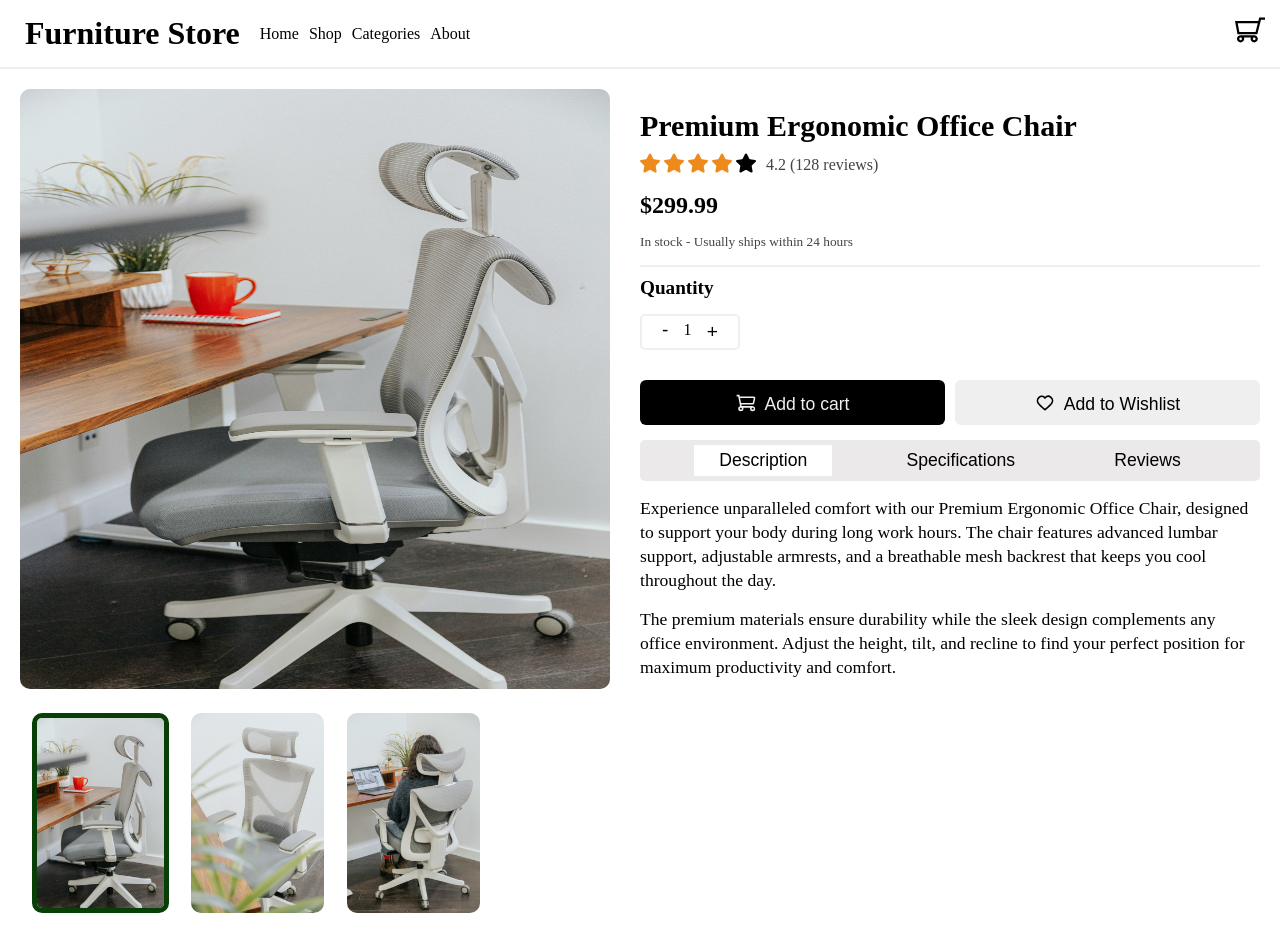
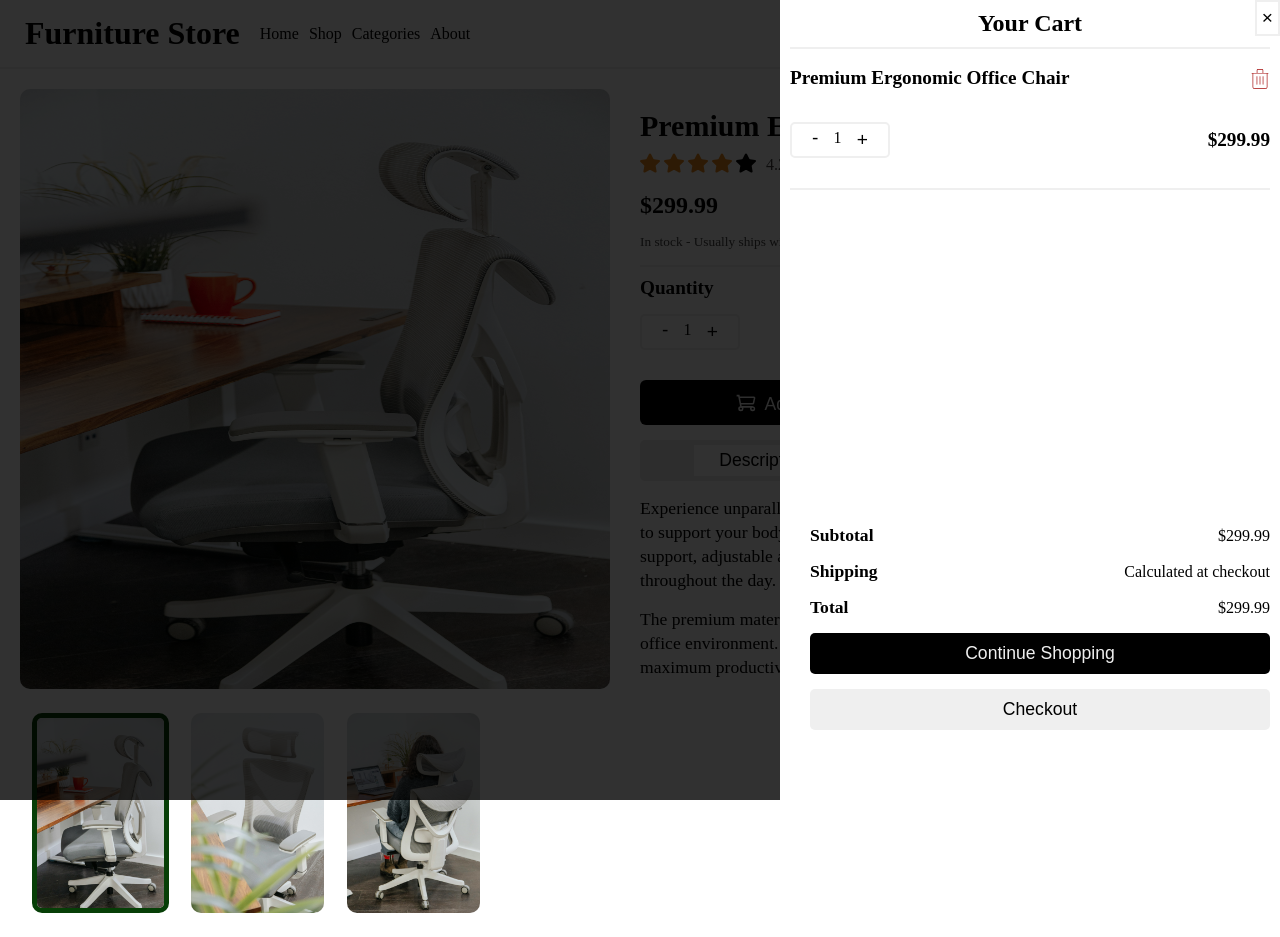
Before and after one commit to jdwilkin4/lightbox-viewer, a plain HTML site: page index.html in a window 1280 px wide. Drawn offline with Linux system fonts and the light colour scheme.

Commit message:
feat: adding styles and markup for filled cart

```diff
--- a/index.html
+++ b/index.html
@@ -39,7 +39,7 @@
       </nav>
       <div class="hamburger-menu">
         <nav class="mobile-nav">
-          <button>&times;</button>
+          <button class="close-btn btn">&times;</button>
           <ul>
             <li><a class="nav-link" href="#">Home</a></li>
             <li><a class="nav-link" href="#">Shop</a></li>
@@ -85,8 +85,8 @@
           fill="#000000"
           version="1.1"
           id="Capa_1"
-          width="30px"
-          height="30px"
+          width="20px"
+          height="20px"
           viewBox="0 0 902.86 902.86"
           xml:space="preserve"
         >
@@ -103,6 +103,71 @@
         </svg>
       </button>
     </header>
+    <!--Cart Side panel-->
+    <div class="cart-container">
+      <div class="cart-sidepanel">
+        <h2>Your Cart <span class="total-items-in-cart">1</span></h2>
+        <button class="close-btn btn">&times;</button>
+        <hr />
+        <div class="msg-and-continue-shopping-btn-container">
+          <p class="sidepanel-msg">
+            Your cart is empty. Add some products to see them here.
+          </p>
+          <button class="continue-shopping-btn">Continue Shopping</button>
+        </div>
+        <div class="filled-cart-container">
+          <div class="item-price-container">
+            <div class="flex-container">
+              <p class="item-name">Premium Ergonomic Office Chair</p>
+              <button class="trash-can-btn">
+                <svg
+                  xmlns="http://www.w3.org/2000/svg"
+                  xmlns:xlink="http://www.w3.org/1999/xlink"
+                  fill="#000000"
+                  height="20px"
+                  width="20px"
+                  version="1.1"
+                  class="trash-can-icon"
+                  viewBox="0 0 60.167 60.167"
+                  xml:space="preserve"
+                >
+                  <path
+                    d="M54.5,11.667H39.88V3.91c0-2.156-1.754-3.91-3.91-3.91H24.196c-2.156,0-3.91,1.754-3.91,3.91v7.756H5.667  c-0.552,0-1,0.448-1,1s0.448,1,1,1h2.042v40.5c0,3.309,2.691,6,6,6h32.75c3.309,0,6-2.691,6-6v-40.5H54.5c0.552,0,1-0.448,1-1  S55.052,11.667,54.5,11.667z M22.286,3.91c0-1.053,0.857-1.91,1.91-1.91H35.97c1.053,0,1.91,0.857,1.91,1.91v7.756H22.286V3.91z   M50.458,54.167c0,2.206-1.794,4-4,4h-32.75c-2.206,0-4-1.794-4-4v-40.5h40.75V54.167z M38.255,46.153V22.847c0-0.552,0.448-1,1-1  s1,0.448,1,1v23.306c0,0.552-0.448,1-1,1S38.255,46.706,38.255,46.153z M29.083,46.153V22.847c0-0.552,0.448-1,1-1s1,0.448,1,1  v23.306c0,0.552-0.448,1-1,1S29.083,46.706,29.083,46.153z M19.911,46.153V22.847c0-0.552,0.448-1,1-1s1,0.448,1,1v23.306  c0,0.552-0.448,1-1,1S19.911,46.706,19.911,46.153z"
+                  />
+                </svg>
+              </button>
+            </div>
+            <div class="flex-container">
+              <div class="quantity-btn-container">
+                <button class="decrement-btn">-</button>
+                <span class="quantity">1</span>
+                <button class="increment-btn">+</button>
+              </div>
+              <p class="current-item-total">$299.99</p>
+            </div>
+          </div>
+          <hr />
+          <div class="bottom-container">
+            <div class="subtotal-shipping-container flex-container">
+              <p>Subtotal</p>
+              <p>$299.99</p>
+            </div>
+            <div class="subtotal-shipping-container flex-container">
+              <p>Shipping</p>
+              <p>Calculated at checkout</p>
+            </div>
+            <div class="subtotal-shipping-container flex-container">
+              <p>Total</p>
+              <p>$299.99</p>
+            </div>
+            <button class="continue-shopping-btn fill-cart-btn">
+              Continue Shopping
+            </button>
+            <button class="checkout-btn fill-cart-btn">Checkout</button>
+          </div>
+        </div>
+      </div>
+    </div>
     <hr class="divider" />
     <main>
       <div class="featured-images-container">
--- a/styles.css
+++ b/styles.css
@@ -10,6 +10,7 @@
   --black: #000;
   --transparent-black: #000000ce;
   --dark-green: #073f07;
+  --red: #a40d0d;
   --white: #fff;
   --light-grey: #efefef;
   --grey: #ebe9e9;
@@ -91,30 +92,155 @@ header {
 
 .hamburger-btn {
   position: absolute;
-  top: 15px;
+  top: 20px;
   right: 15%;
   background: none;
   border: none;
 }
 
-.hamburger-menu {
-  display: none;
+.hamburger-menu,
+.cart-container {
   position: fixed;
   top: 0;
-  left: 0;
   width: 100%;
   height: 100vh;
   background-color: var(--transparent-black);
 }
 
+.cart-container {
+  z-index: 1;
+}
+
+.hamburger-menu {
+  left: 0;
+  display: none;
+}
+
+.mobile-nav,
+.cart-sidepanel {
+  background-color: var(--white);
+}
+
+.cart-sidepanel {
+  width: 80%;
+  height: 100vh;
+  padding: 10px;
+  position: absolute;
+  right: 0;
+}
+
+@media (min-width: 768px) {
+  .cart-sidepanel {
+    width: 500px;
+  }
+}
+
+.cart-sidepanel h2 {
+  display: flex;
+  align-items: center;
+  justify-content: center;
+  gap: 5px;
+}
+
+.total-items-in-cart {
+  display: none;
+  font-size: 0.9rem;
+  padding: 5px 10px;
+  border-radius: 50%;
+  background-color: var(--black);
+  color: var(--light-grey);
+}
+
+.cart-sidepanel hr {
+  margin: 10px 0;
+}
+
+.sidepanel-msg {
+  font-size: 1.2rem;
+}
+
+.msg-and-continue-shopping-btn-container {
+  display: none; /*just temporary for testing purposes*/
+  width: 80%;
+  position: absolute;
+  top: 50%;
+  left: 50%;
+  transform: translate(-50%, -50%);
+}
+
+.item-price-container .item-name,
+.current-item-total {
+  font-size: 1.2rem;
+  font-weight: 600;
+}
+
+.trash-can-btn {
+  border: none;
+  background: none;
+  margin-top: 5px;
+}
+
+.trash-can-icon {
+  fill: var(--red);
+}
+
+.flex-container {
+  display: flex;
+  justify-content: space-between;
+  align-items: center;
+  margin: 15px 0;
+}
+
+.bottom-container {
+  width: 100%;
+  padding: 20px;
+  position: absolute;
+  bottom: 50px;
+}
+
+.subtotal-shipping-container p:first-of-type {
+  font-size: 1.1rem;
+  font-weight: 700;
+}
+
+.continue-shopping-btn,
+.checkout-btn {
+  margin-top: 15px;
+  font-size: 1.1rem;
+  padding: 10px;
+  border: none;
+  border-radius: 5px;
+}
+
+.continue-shopping-btn {
+  background-color: var(--black);
+  color: var(--light-grey);
+}
+
+.continue-shopping-btn:hover {
+  filter: opacity(0.8);
+}
+
+.checkout-btn {
+  background-color: var(--light-grey);
+}
+
+.checkout-btn:hover {
+  background-color: var(--grey);
+}
+
+.fill-cart-btn {
+  display: block;
+  width: 100%;
+}
+
 .mobile-nav {
   width: 50%;
-  background-color: var(--white);
   position: relative;
   transition: ease 0.5s;
 }
 
-.mobile-nav button {
+.close-btn {
   position: absolute;
   top: 0;
   right: 0;
@@ -145,7 +271,7 @@ header {
 
 .shopping-cart-icon {
   position: absolute;
-  top: 15px;
+  top: 25px;
   right: 25px;
 }
 
```
